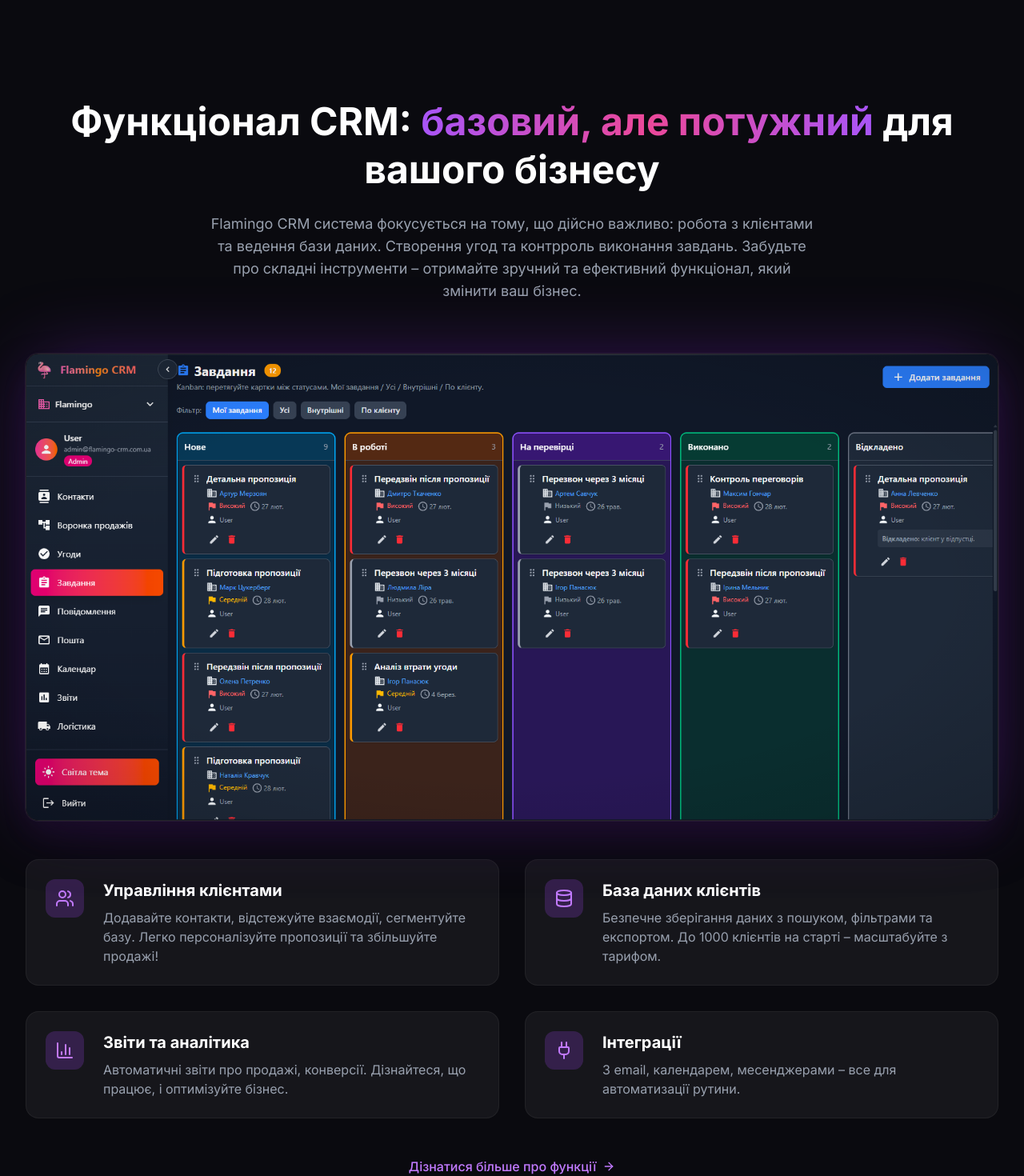
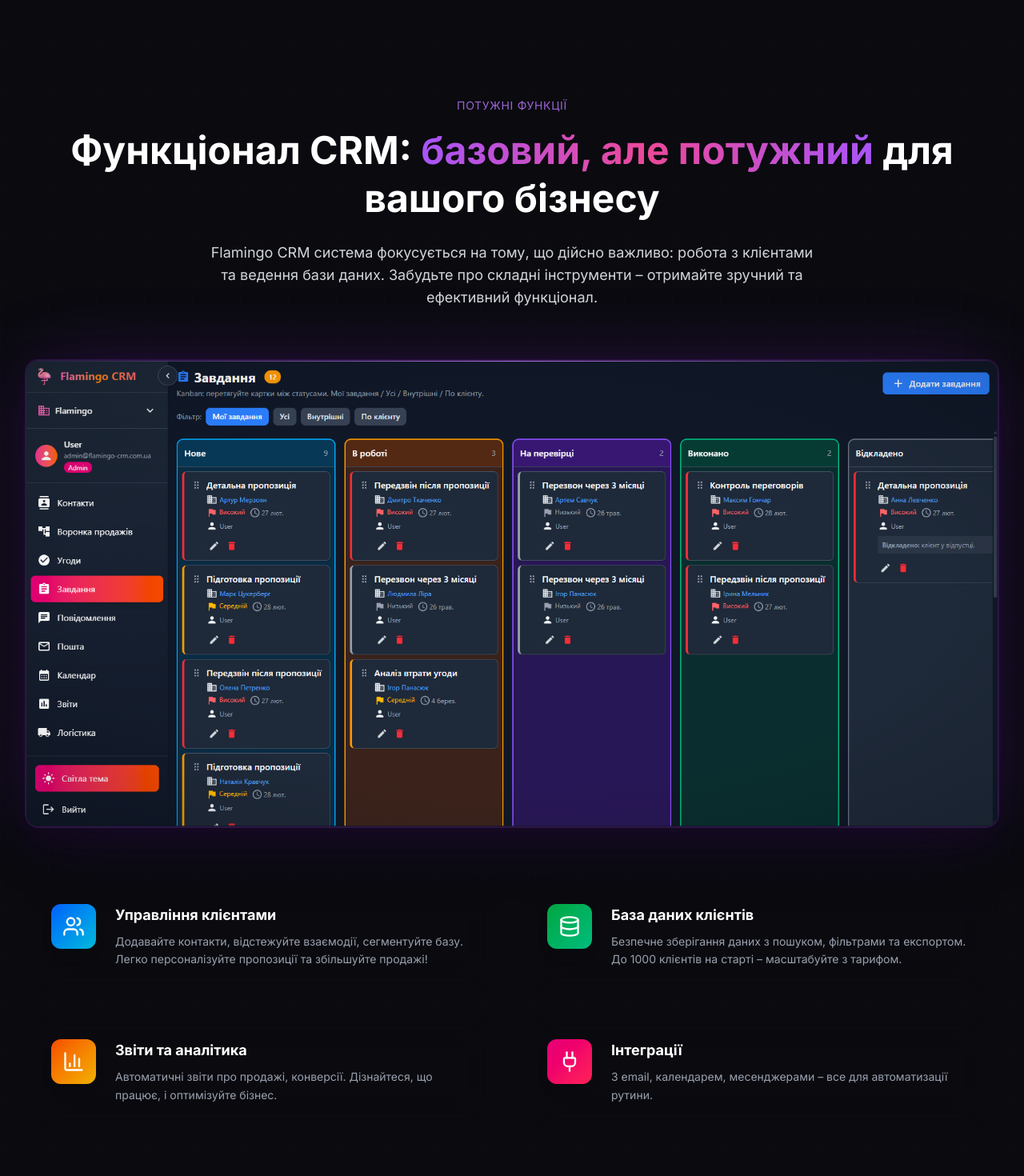
Before and after one commit to SvarogXX/flamingo-site, a Next.js app: page / in a window 1280 px wide. Shown: the part 2140-3610 px from the top of the page at 80% size. Built offline with nearby package versions, Linux system fonts and the light colour scheme; no server answers.

Commit message:
Fix: Repair corrupted Features.tsx with correct animation variants and feature cards

```diff
--- a/components/Features.tsx
+++ b/components/Features.tsx
@@ -9,49 +9,89 @@ const features = [
     icon: Users,
     title: "Управління клієнтами",
     description: "Додавайте контакти, відстежуйте взаємодії, сегментуйте базу. Легко персоналізуйте пропозиції та збільшуйте продажі!",
+    color: "from-blue-600 to-cyan-500",
   },
   {
     icon: Database,
     title: "База даних клієнтів",
     description: "Безпечне зберігання даних з пошуком, фільтрами та експортом. До 1000 клієнтів на старті – масштабуйте з тарифом.",
+    color: "from-green-600 to-emerald-500",
   },
   {
     icon: BarChart3,
     title: "Звіти та аналітика",
     description: "Автоматичні звіти про продажі, конверсії. Дізнайтеся, що працює, і оптимізуйте бізнес.",
+    color: "from-orange-600 to-yellow-500",
   },
   {
     icon: Plug,
     title: "Інтеграції",
     description: "З email, календарем, месенджерами – все для автоматизації рутини.",
+    color: "from-pink-600 to-rose-500",
   },
 ];
 
+const containerVariants = {
+  hidden: { opacity: 0 },
+  visible: {
+    opacity: 1,
+    transition: {
+      staggerChildren: 0.1,
+      delayChildren: 0.2,
+    },
+  },
+};
+
+const itemVariants = {
+  hidden: { opacity: 0, y: 20 },
+  visible: {
+    opacity: 1,
+    y: 0,
+    transition: { duration: 0.5 },
+  },
+};
+
 export default function Features() {
   return (
-    <section id="features" className="relative py-24 lg:py-32 bg-[#0a0a0f]">
-      <div className="w-full max-w-7xl mx-auto px-4 sm:px-6 lg:px-8">
+    <section id="features" className="relative py-24 lg:py-32 bg-[#0a0a0f] overflow-hidden">
+      {/* Background Decoration */}
+      <div className="absolute inset-0 bg-[linear-gradient(rgba(147,51,234,0.02)_1px,transparent_1px),linear-gradient(90deg,rgba(147,51,234,0.02)_1px,transparent_1px)] bg-[size:60px_60px] pointer-events-none" />
+
+      <div className="w-full max-w-7xl mx-auto px-4 sm:px-6 lg:px-8 relative z-10">
         <motion.div
-          initial={{ opacity: 0, y: 20 }}
-          whileInView={{ opacity: 1, y: 0 }}
-          viewport={{ once: true }}
+          initial="hidden"
+          whileInView="visible"
+          viewport={{ once: true, margin: "-100px" }}
+          variants={containerVariants}
           className="text-center mb-16"
         >
-          <h2 className="text-3xl sm:text-4xl lg:text-5xl font-bold mb-6 text-white leading-tight">
+          <motion.p
+            variants={itemVariants}
+            className="text-purple-400/80 text-sm tracking-wider mb-4"
+          >
+            ПОТУЖНІ ФУНКЦІЇ
+          </motion.p>
+          <motion.h2
+            variants={itemVariants}
+            className="text-3xl sm:text-4xl lg:text-5xl font-bold mb-6 text-white leading-tight"
+          >
             Функціонал CRM: <span className="gradient-text">базовий, але потужний</span> для вашого бізнесу
-          </h2>
-          <p className="text-gray-400 text-lg max-w-3xl mx-auto">
-            Flamingo CRM система фокусується на тому, що дійсно важливо: робота з клієнтами та ведення бази даних. Створення угод та контрроль виконання завдань.
-            Забудьте про складні інструменти – отримайте зручний та ефективний функціонал, який змінити ваш бізнес.
-          </p>
+          </motion.h2>
+          <motion.p
+            variants={itemVariants}
+            className="text-gray-300 text-lg max-w-3xl mx-auto"
+          >
+            Flamingo CRM система фокусується на тому, що дійсно важливо: робота з клієнтами та ведення бази даних. Забудьте про складні інструменти – отримайте зручний та ефективний функціонал.
+          </motion.p>
         </motion.div>
 
         {/* Скріншот можливостей CRM — з віньєткою та м'яким свіченням */}
         <motion.div
-          initial={{ opacity: 0, y: 20 }}
-          whileInView={{ opacity: 1, y: 0 }}
+          initial={{ opacity: 0, y: 20, scale: 0.95 }}
+          whileInView={{ opacity: 1, y: 0, scale: 1 }}
           viewport={{ once: true }}
-          className="mb-12 relative rounded-2xl overflow-hidden border border-white/10 shadow-[0_0_0_1px_rgba(255,255,255,0.06),0_30px_60px_-12px_rgba(0,0,0,0.5),0_0_100px_-15px_rgba(147,51,234,0.4),0_20px_40px_-10px_rgba(147,51,234,0.15)]"
+          transition={{ duration: 0.6 }}
+          className="mb-16 relative rounded-2xl overflow-hidden border border-purple-500/20 bg-white/[0.02] backdrop-blur-xl shadow-[0_0_0_1px_rgba(147,51,234,0.2),0_30px_60px_-12px_rgba(0,0,0,0.5),0_0_100px_-15px_rgba(147,51,234,0.3),0_20px_40px_-10px_rgba(147,51,234,0.1)]"
         >
           <div className="relative bg-[#0c0c12]">
             <img
@@ -71,43 +111,76 @@ export default function Features() {
               }}
             />
             {/* Тонка світла лінія зверху — глибина */}
-            <div className="absolute top-0 left-0 right-0 h-px z-10 bg-gradient-to-r from-transparent via-white/15 to-transparent pointer-events-none rounded-t-2xl" />
+            <motion.div
+              className="absolute top-0 left-0 right-0 h-px z-10 bg-gradient-to-r from-transparent via-purple-400 to-transparent pointer-events-none rounded-t-2xl"
+              animate={{ opacity: [0.5, 1, 0.5] }}
+              transition={{ duration: 3, repeat: Infinity }}
+            />
           </div>
         </motion.div>
 
-        <div className="grid grid-cols-1 md:grid-cols-2 gap-8 mb-12">
+        <motion.div
+          initial="hidden"
+          whileInView="visible"
+          viewport={{ once: true, margin: "-100px" }}
+          variants={containerVariants}
+          className="grid grid-cols-1 md:grid-cols-2 gap-6 mb-12"
+        >
           {features.map((feature, index) => {
             const Icon = feature.icon;
             return (
               <motion.div
                 key={index}
-                initial={{ opacity: 0, y: 20 }}
-                whileInView={{ opacity: 1, y: 0 }}
-                viewport={{ once: true }}
-                transition={{ delay: index * 0.1 }}
-                className="flex gap-6 p-6 rounded-2xl bg-white/5 border border-white/5 hover:border-purple-500/30 transition-colors"
+                variants={itemVariants}
+                className="group relative rounded-2xl overflow-hidden"
               >
-                <div className="flex-shrink-0 w-12 h-12 rounded-xl bg-purple-500/20 flex items-center justify-center">
-                  <Icon className="w-6 h-6 text-purple-400" />
+                {/* Gradient Border */}
+                <div
+                  className={`absolute inset-0 rounded-2xl p-px bg-gradient-to-r ${feature.color} opacity-0 group-hover:opacity-100 transition-opacity duration-500`}
+                >
+                  <div className="absolute inset-px rounded-2xl bg-[#0a0a0f]" />
                 </div>
-                <div>
-                  <h3 className="text-xl font-bold text-white mb-2">{feature.title}</h3>
-                  <p className="text-gray-400">{feature.description}</p>
+
+                {/* Glow Effect */}
+                <motion.div
+                  className={`absolute inset-0 rounded-2xl bg-gradient-to-br ${feature.color} opacity-0 group-hover:opacity-5 blur-2xl transition-opacity duration-500`}
+                />
+
+                {/* Content */}
+                <div className="relative z-10 flex gap-6 p-8 backdrop-blur-xl">
+                  <motion.div
+                    className={`flex-shrink-0 w-14 h-14 rounded-xl bg-gradient-to-br ${feature.color} flex items-center justify-center shadow-lg`}
+                    whileHover={{ scale: 1.15, rotate: 10 }}
+                    transition={{ type: "spring", stiffness: 400 }}
+                  >
+                    <Icon className="w-7 h-7 text-white" />
+                  </motion.div>
+                  <div className="flex-1">
+                    <h3 className="text-lg font-bold text-white mb-2 group-hover:text-transparent group-hover:bg-clip-text group-hover:bg-gradient-to-r group-hover:from-purple-400 group-hover:to-pink-400 transition-all">
+                      {feature.title}
+                    </h3>
+                    <p className="text-gray-400 text-sm leading-relaxed">{feature.description}</p>
+                  </div>
                 </div>
               </motion.div>
             );
           })}
-        </div>
+        </motion.div>
 
-        <div className="text-center">
+        <motion.div
+          initial={{ opacity: 0 }}
+          whileInView={{ opacity: 1 }}
+          viewport={{ once: true }}
+          className="text-center"
+        >
           <Link
             href="/features"
-            className="inline-flex items-center gap-2 text-purple-400 hover:text-purple-300 font-medium"
+            className="group inline-flex items-center gap-2 text-purple-400 hover:text-purple-300 font-semibold px-6 py-3 rounded-lg hover:bg-purple-500/10 transition-all"
           >
-            Дізнатися більше про функції
-            <ArrowRight className="w-4 h-4" />
+            Дізнатися більше про всі функції
+            <ArrowRight className="w-4 h-4 group-hover:translate-x-1 transition-transform" />
           </Link>
-        </div>
+        </motion.div>
       </div>
     </section>
   );
```
